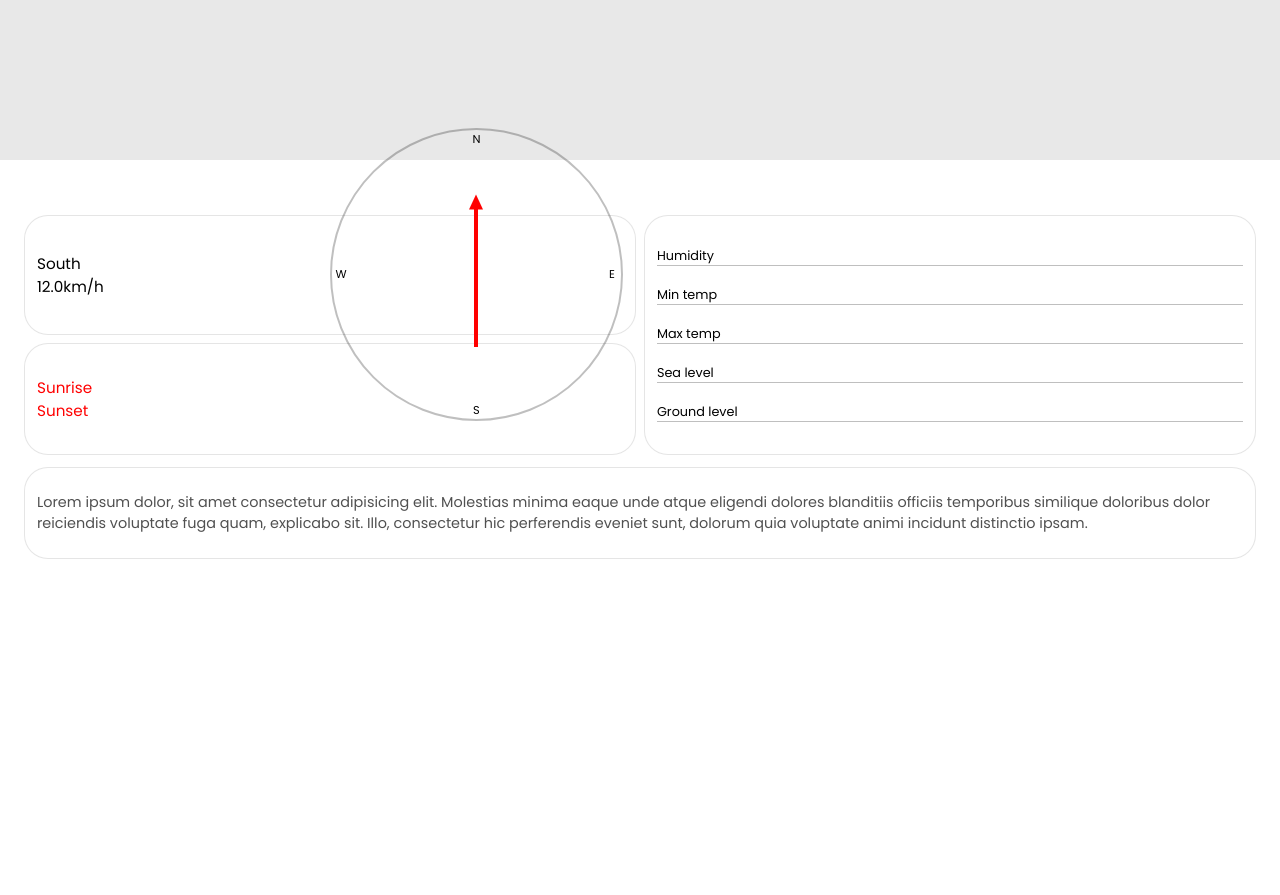
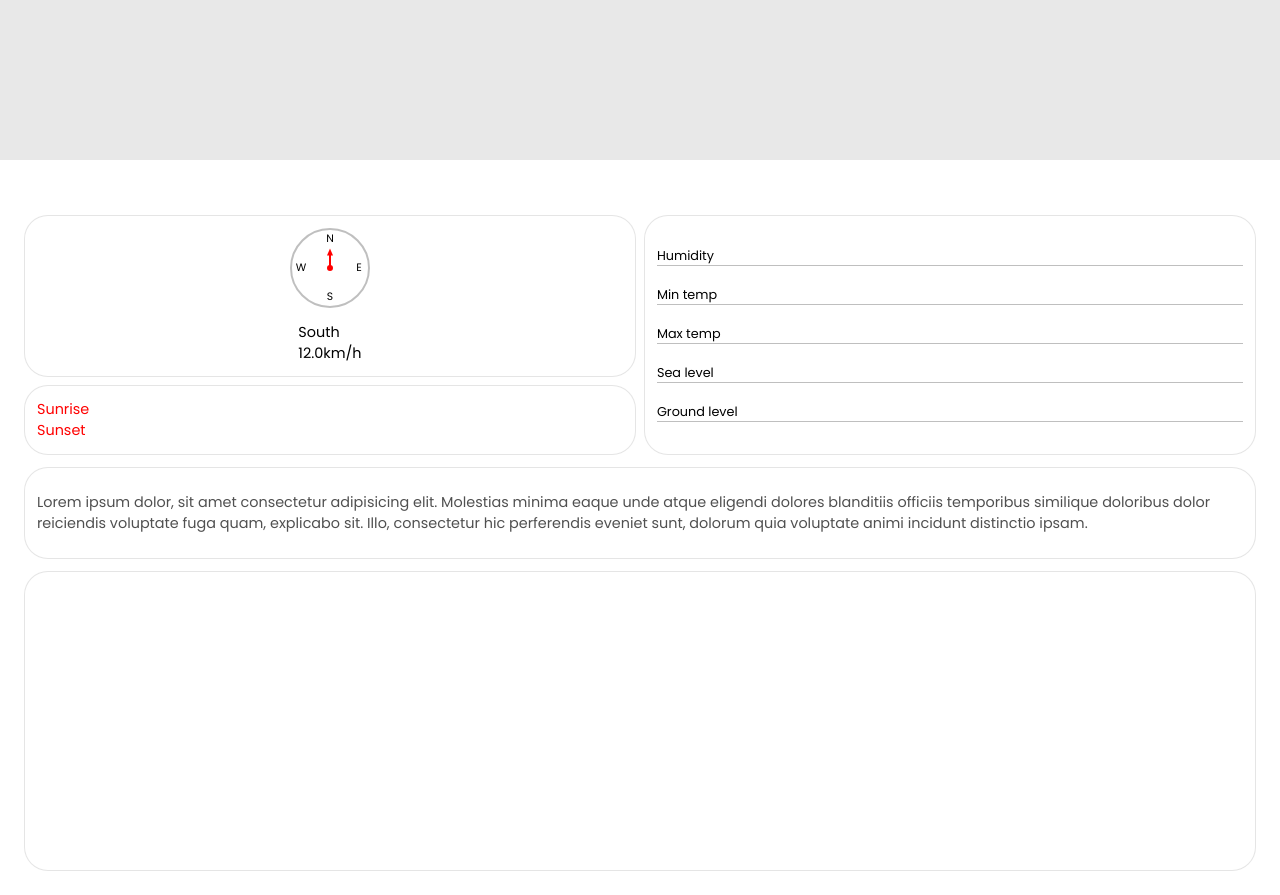
Before and after one commit to MohammadSameer01/weather, a plain HTML site: page index.html in a window 1280 px wide. Shown: the part 640-1535 px from the top of the page. Before the commit the page ends 1223 px from the top, so only its background shows below. Drawn offline with nearby package versions, Linux system fonts and the light colour scheme; no server answers.

Commit message:
Update style.css

```diff
--- a/style.css
+++ b/style.css
@@ -61,6 +61,7 @@ svg {
   backdrop-filter: blur(12px);
 
   transition: 0.3s ease;
+  z-index: 1;
 }
 .search-city-container {
   display: flex;
@@ -181,10 +182,13 @@ svg {
 }
 .otd-left-top {
   display: flex;
+  flex-direction: column-reverse;
   align-items: center;
   justify-content: space-between;
   gap: 6px;
-  font-size: 0.95em;
+  font-size: 0.9em;
+
+  height: 70% !important;
 }
 .wind-speed-details-container {
   display: flex;
@@ -192,6 +196,7 @@ svg {
 }
 .wind-speed-compass {
   width: 50%;
+  max-width: 80px;
   aspect-ratio: 1;
   border-radius: 50%;
   display: flex;
@@ -222,28 +227,37 @@ svg {
 }
 .compass-needle {
   position: relative;
-  height: 50%;
+  height: 20%;
   background: red;
-  width: 4px;
+  top: -10%;
+  width: 2px;
   margin: 0 auto;
+  transform-origin: bottom !important;
 }
 .compass-needle::after {
   content: "";
   position: absolute;
-  top: -15px;
+  top: -7.5px;
   left: 50%;
   transform: translateX(-50%) translateY(50%);
   width: 0;
   height: 0;
-  border-left: 7px solid transparent;
-  border-right: 7px solid transparent;
-  border-bottom: 15px solid red;
+  border-left: 3.5px solid transparent;
+  border-right: 3.5px solid transparent;
+  border-bottom: 7.5px solid red;
 }
+.compass-center-point {
+  border: 3px solid red;
+  border-radius: 50%;
+  position: absolute;
+}
+/*  */
 .otd-left-bottom {
   display: flex;
   flex-direction: column;
   justify-content: center;
-  font-size: 0.95em;
+  font-size: 0.9em;
+  height: 30% !important;
 }
 .otd-left-bottom div span:nth-child(2) {
   color: red;
@@ -275,6 +289,22 @@ svg {
   font-size: 0.9em;
 }
 /*  */
+.maps-container {
+  width: 100%;
+  height: 300px;
+  margin-top: 12px;
+  border-radius: 24px;
+  overflow: hidden;
+  border: 1px solid rgba(0, 0, 0, 0.1);
+  padding: 12px;
+  background: white;
+}
+#city-map {
+  height: 100%;
+  width: 100%;
+  border-radius: 12px;
+}
+/*  */
 /*  */
 /*  */
 .loader {
```
